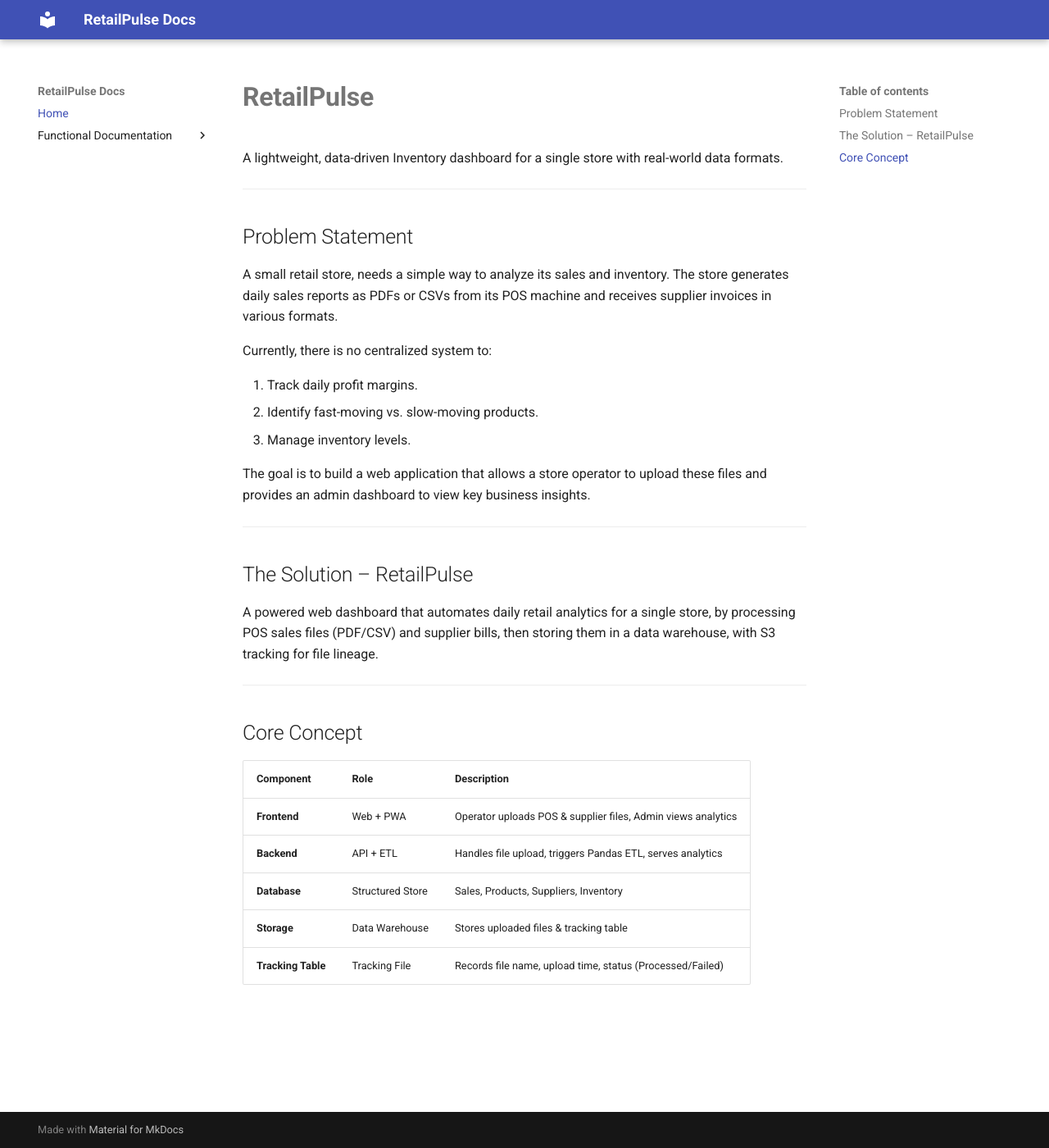
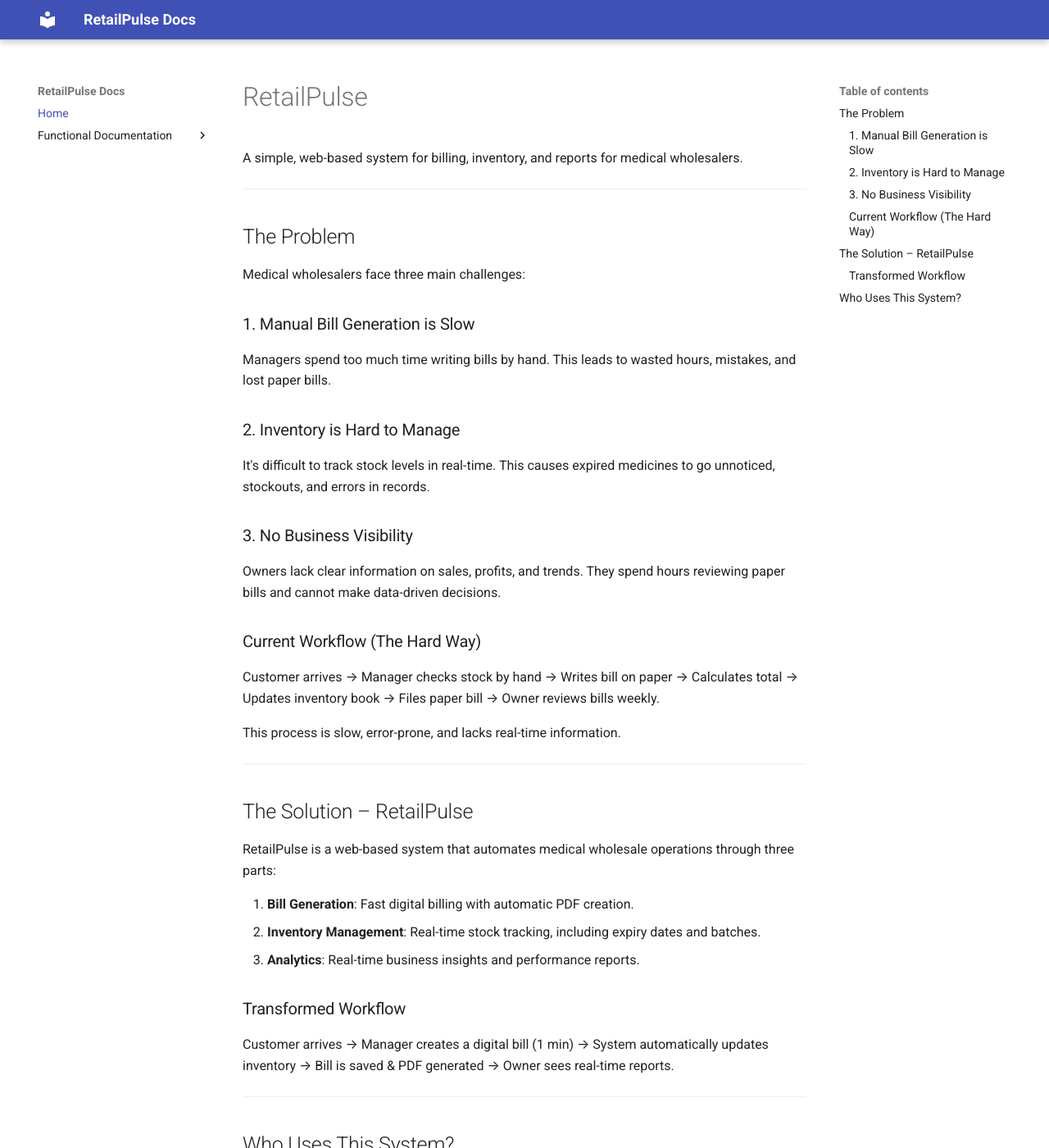
Before and after one commit to rohitagarwal-gkmit/retailpulse-docs, an MkDocs documentation site: the page built from docs/index.md, in a window 1280 px wide and 1400 px high. Shown: the whole window at 82% size. Built offline with MkDocs 1.6.1 and Material for MkDocs 9.7.7, drawn with Linux system fonts in a browser that asks for light colours; some of the changed text lies outside the part shown.

Commit message:
[refactor]: Update index.md to clarify problem statement and solution for medical wholesalers

```diff
--- a/docs/index.md
+++ b/docs/index.md
@@ -1,35 +1,47 @@
-# **RetailPulse**
+# RetailPulse
 
-A lightweight, data-driven Inventory dashboard for a single store with real-world data formats.
+A simple, web-based system for billing, inventory, and reports for medical wholesalers.
 
 ---
 
-## Problem Statement
+## The Problem
 
-A small retail store, needs a simple way to analyze its sales and inventory. The store generates daily sales reports as PDFs or CSVs from its POS machine and receives supplier invoices in various formats.
+Medical wholesalers face three main challenges:
 
-Currently, there is no centralized system to:
+### 1. Manual Bill Generation is Slow
+Managers spend too much time writing bills by hand. This leads to wasted hours, mistakes, and lost paper bills.
 
-1. Track daily profit margins.
-2. Identify fast-moving vs. slow-moving products.
-3. Manage inventory levels.
+### 2. Inventory is Hard to Manage
+It's difficult to track stock levels in real-time. This causes expired medicines to go unnoticed, stockouts, and errors in records.
 
-The goal is to build a web application that allows a store operator to upload these files and provides an admin dashboard to view key business insights.
+### 3. No Business Visibility
+Owners lack clear information on sales, profits, and trends. They spend hours reviewing paper bills and cannot make data-driven decisions.
+
+### Current Workflow (The Hard Way)
+
+Customer arrives → Manager checks stock by hand → Writes bill on paper → Calculates total → Updates inventory book → Files paper bill → Owner reviews bills weekly.
+
+This process is slow, error-prone, and lacks real-time information.
 
 ---
 
 ## The Solution – RetailPulse
 
-A powered web dashboard that automates daily retail analytics for a single store, by processing POS sales files (PDF/CSV) and supplier bills, then storing them in a data warehouse, with S3 tracking for file lineage.
+RetailPulse is a web-based system that automates medical wholesale operations through three parts:
+
+1.  **Bill Generation**: Fast digital billing with automatic PDF creation.
+2.  **Inventory Management**: Real-time stock tracking, including expiry dates and batches.
+3.  **Analytics**: Real-time business insights and performance reports.
+
+### Transformed Workflow
+
+Customer arrives → Manager creates a digital bill (1 min) → System automatically updates inventory → Bill is saved & PDF generated → Owner sees real-time reports.
 
 ---
 
-## Core Concept
+## Who Uses This System?
 
-| Component                  | Role              | Description                                                  |
-| -------------------------- | ----------------- | ------------------------------------------------------------ |
-| **Frontend**               | Web + PWA         | Operator uploads POS & supplier files, Admin views analytics |
-| **Backend**                | API + ETL         | Handles file upload, triggers Pandas ETL, serves analytics  |
-| **Database**               | Structured Store  | Sales, Products, Suppliers, Inventory                        |
-| **Storage**                | Data Warehouse    | Stores uploaded files & tracking table                       |
-| **Tracking Table**         | Tracking File     | Records file name, upload time, status (Processed/Failed)    |
+| Role | Access Level | What they can do |
+|---|---|---|
+| Store Manager | Limited | Create bills, view stock, download PDF bills, search products. |
+| Admin (Owner) | Full | View all bills, manage inventory, access reports, manage users. |
```
